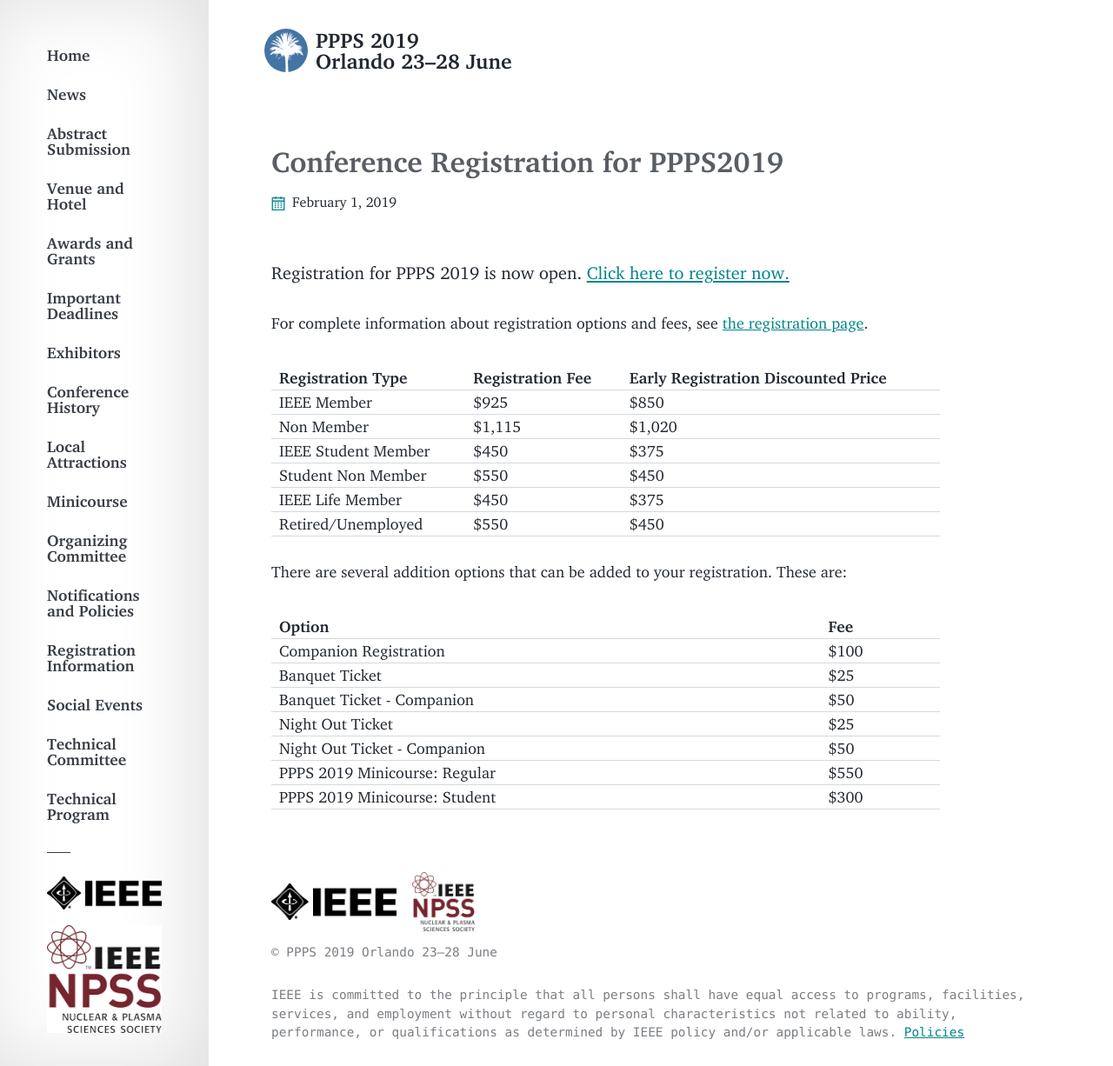
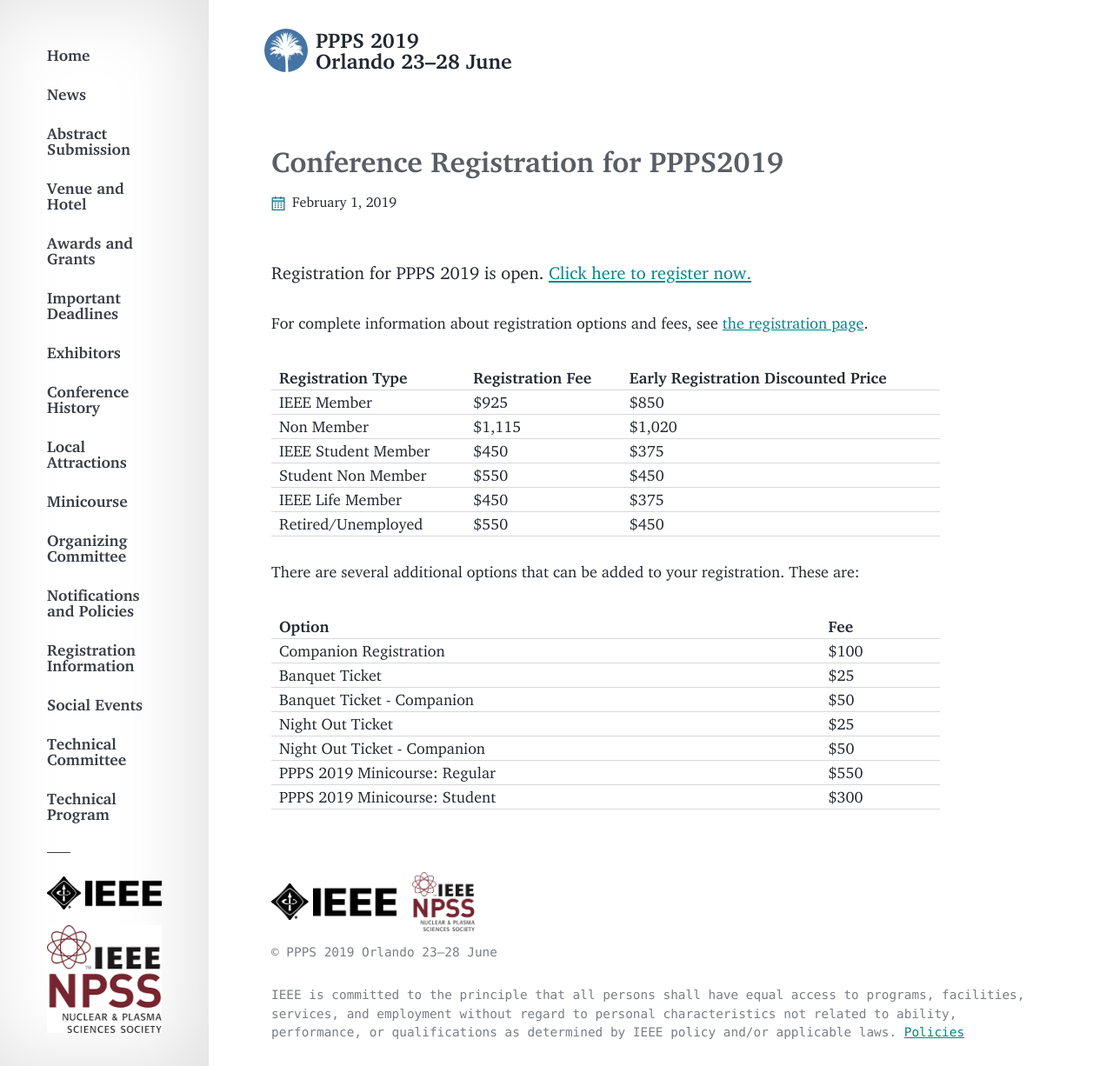
Before and after one commit to ppps2019/ppps2019.github.io, a Jekyll site: the page built from _info_articles/registration.md, in a window 1280 px wide and 1226 px high. Shown: the whole window at 87% size. Built offline with Jekyll 4.4.1, drawn with Linux system fonts in a browser that asks for light colours; comment, search, counter and statistics services are not loaded.

Commit message:
Update registration.md

```diff
--- a/_info_articles/registration.md
+++ b/_info_articles/registration.md
@@ -6,7 +6,7 @@ excerpt: "PPPS 2019 conference registration is now open"
 modified: 2017-06-30
 ---
 
-Registration for PPPS 2019 is now open. [Click here to register now.](http://www.cvent.com/d/b4q9tx)
+Registration for PPPS 2019 is open. [Click here to register now.](http://www.cvent.com/d/b4q9tx)
 
 For complete information about registration options and fees, see [the registration page](http://www.cvent.com/events/2019-ieee-pulsed-power-and-plasma-science-conference-ppps-2019-/fees-174d6fa9e68b4589a41fa87ba6e8f8c9.aspx).
 
@@ -19,7 +19,7 @@ For complete information about registration options and fees, see [the registrat
 | IEEE Life Member | $450 | $375 |
 | Retired/Unemployed | $550 | $450 |
 
-There are several addition options that can be added to your registration. These are:
+There are several additional options that can be added to your registration. These are:
 
 | Option | Fee |
 | ------ | --- |
```
